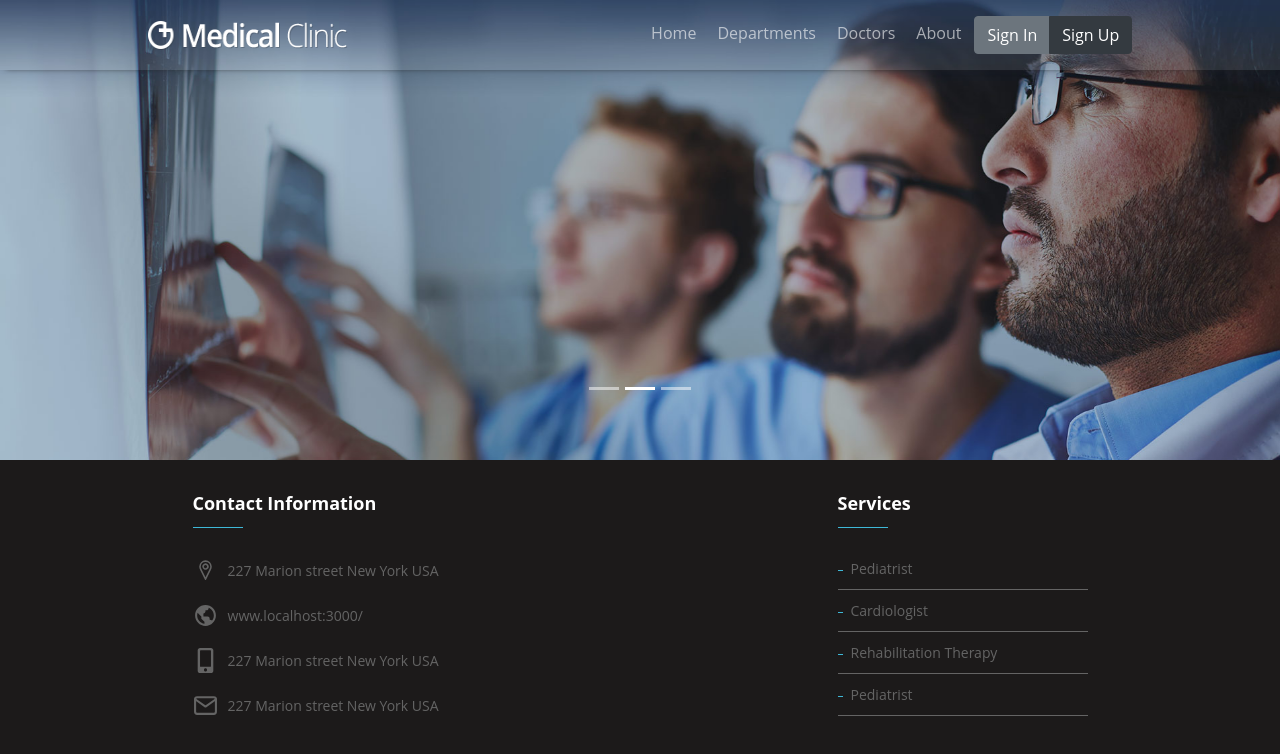
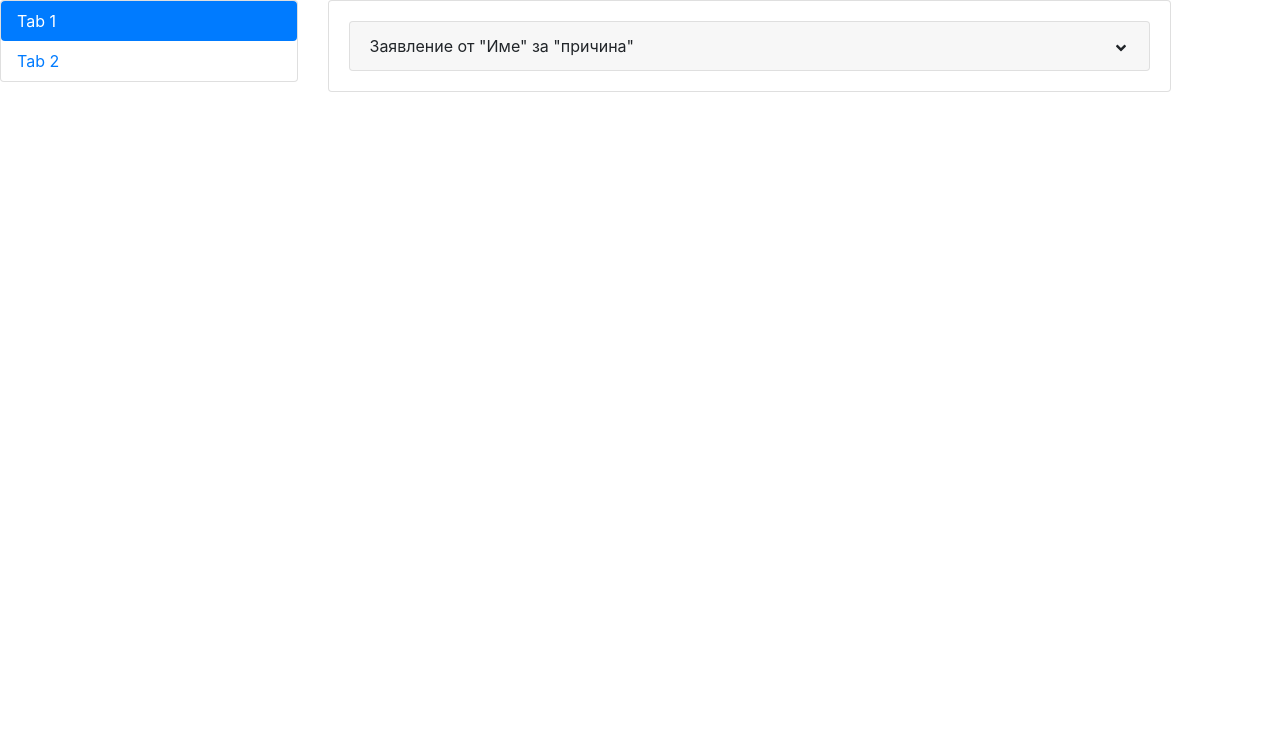
Before and after one commit to IvayloMarinov95/healthcaresystem, a React (Create React App) app in the folder client/: page /healthFund in a window 1280 px wide. Shown: the top 754 px of the page. Built offline with nearby package versions, Linux system fonts and the light colour scheme.

Commit message:
prepare healthfund page

```diff
--- a/client/src/App.tsx
+++ b/client/src/App.tsx
@@ -1,26 +1,31 @@
 import "./App.scss";
 
-import { Route, Switch } from "react-router-dom";
+import { Route, Switch, useLocation } from "react-router-dom";
 
 import About from "./components/About/About";
 import Departments from "./components/Departments/Departments";
 import Doctors from "./components/Doctors/Doctors";
 import Footer from "./components/Footer/Footer";
+import HealthFund from "./components/HealthFund/HealthFund";
 import HomePage from "./components/HomePage/components/HomePage";
 import Navigation from "./components/Navigation/Navigation";
 import React from "react";
 
-const App = () => (
+const App = () => {
+  const location = useLocation();
+  return (
     <div>
-    <Navigation />
+      {location.pathname !== "/healthFund" && <Navigation />}
       <Switch>
         <Route exact path="/" component={HomePage} />
         <Route path="/about" component={About} />
         <Route path="/departments" component={Departments} />
         <Route path="/doctors" component={Doctors} />
+        <Route path="/healthFund" component={HealthFund} />
       </Switch>
-    <Footer />
+      {location.pathname !== "/healthFund" && <Footer />}
     </div>
   );
+};
 
 export default App;
--- /dev/null
+++ b/client/src/components/HealthFund/HealthFund.module.scss
@@ -0,0 +1,17 @@
+.cardBody {
+  padding: 0 !important;
+}
+
+.nav {
+  margin: 0 !important;
+}
+
+.cardHeader {
+  display: flex;
+  align-items: center;
+  justify-content: space-between;
+}
+
+.cardBtn {
+  margin-right: 5px;
+}
--- /dev/null
+++ b/client/src/components/HealthFund/HealthFund.tsx
@@ -0,0 +1,6 @@
+import React from "react";
+import TabLayout from "./components/TabLayout/TabLayout";
+
+const HealthFund = () => <TabLayout />;
+
+export default HealthFund;
--- /dev/null
+++ b/client/src/components/HealthFund/components/RequestAccordion/RequestAccordion.tsx
@@ -0,0 +1,45 @@
+import React, { useState } from "react";
+import { Accordion, Button, Card } from "react-bootstrap";
+import { FaAngleDown, FaAngleLeft, FaCheck, FaTimes } from "react-icons/fa";
+import styles from "../../HealthFund.module.scss";
+
+const RequestAccordion = () => {
+  const [toggle, setToggle] = useState<boolean>(false);
+  const handleClick = () => {
+    setToggle(!toggle);
+  };
+  return (
+    <Card>
+      <Card.Body>
+        <Accordion defaultActiveKey="0">
+          <Card>
+            <Accordion.Toggle
+              as={Card.Header}
+              eventKey="1"
+              className={styles.cardHeader}
+              onClick={() => handleClick()}
+            >
+              <div>Заявление от "Име" за "причина"</div>
+              <div>{!toggle ? <FaAngleDown /> : <FaAngleLeft />}</div>
+            </Accordion.Toggle>
+            <Accordion.Collapse eventKey="1">
+              <Card.Body className={styles.cardHeader}>
+                <div>Hello! I'm the body</div>
+                <div>
+                  <Button variant="primary">
+                    <FaCheck />
+                  </Button>{" "}
+                  <Button variant="danger">
+                    <FaTimes />
+                  </Button>
+                </div>
+              </Card.Body>
+            </Accordion.Collapse>
+          </Card>
+        </Accordion>
+      </Card.Body>
+    </Card>
+  );
+};
+
+export default RequestAccordion;
--- /dev/null
+++ b/client/src/components/HealthFund/components/TabLayout/TabLayout.tsx
@@ -0,0 +1,39 @@
+import React from "react";
+import { Col, Nav, Row, Tab, Card } from "react-bootstrap";
+import RequestAccordion from "../RequestAccordion/RequestAccordion";
+import styles from "../../HealthFund.module.scss";
+import classNames from "classnames";
+
+const TabLayout = () => (
+  <Tab.Container id="left-tabs-example" defaultActiveKey="1">
+    <Row>
+      <Col sm={3} className={styles.column1}>
+        <Card>
+          <Card.Body className={styles.cardBody}>
+            <Nav
+              variant="pills"
+              className={classNames("flex-column", styles.nav)}
+            >
+              <Nav.Item>
+                <Nav.Link eventKey="1">Tab 1</Nav.Link>
+              </Nav.Item>
+              <Nav.Item>
+                <Nav.Link eventKey="2">Tab 2</Nav.Link>
+              </Nav.Item>
+            </Nav>
+          </Card.Body>
+        </Card>
+      </Col>
+      <Col sm={8}>
+        <Tab.Content>
+          <Tab.Pane eventKey="1">
+            <RequestAccordion />
+          </Tab.Pane>
+          <Tab.Pane eventKey="second"></Tab.Pane>
+        </Tab.Content>
+      </Col>
+    </Row>
+  </Tab.Container>
+);
+
+export default TabLayout;
```
Lines whose indentation alone changed are shown as unchanged.
